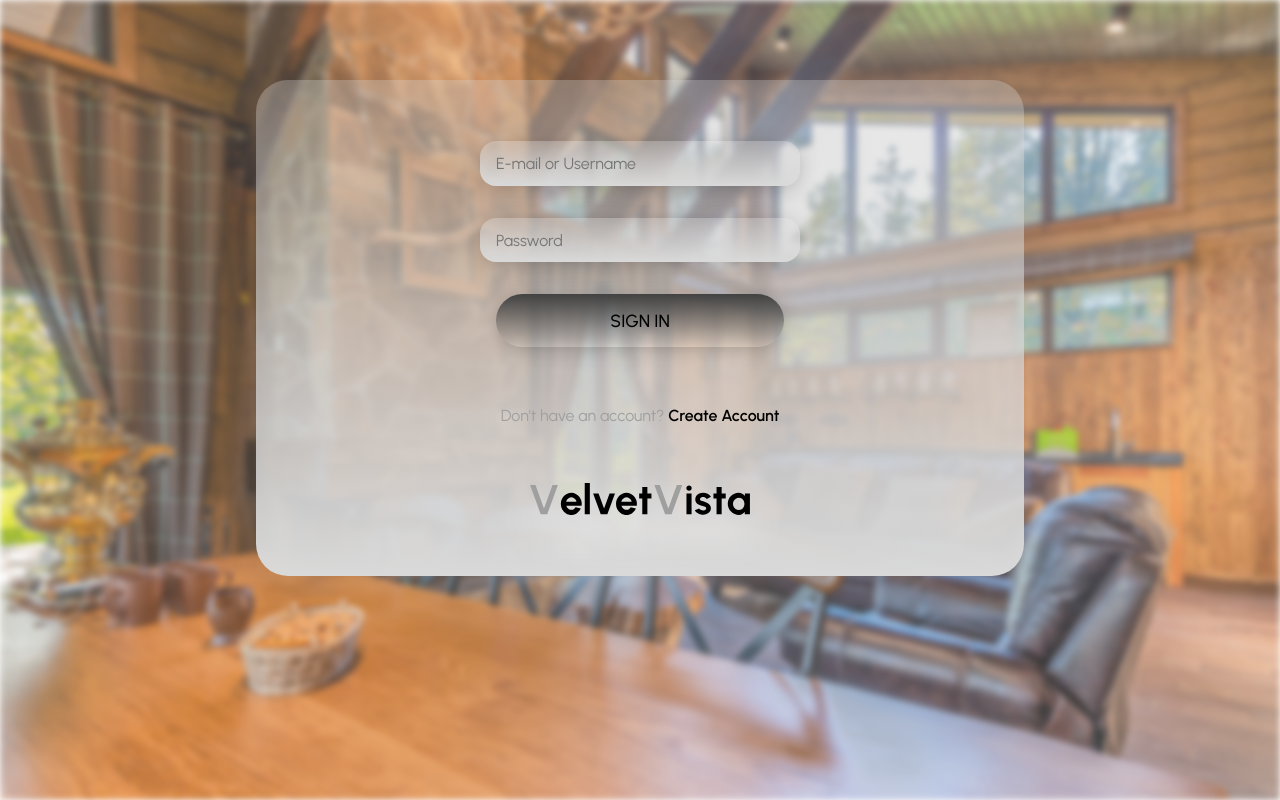
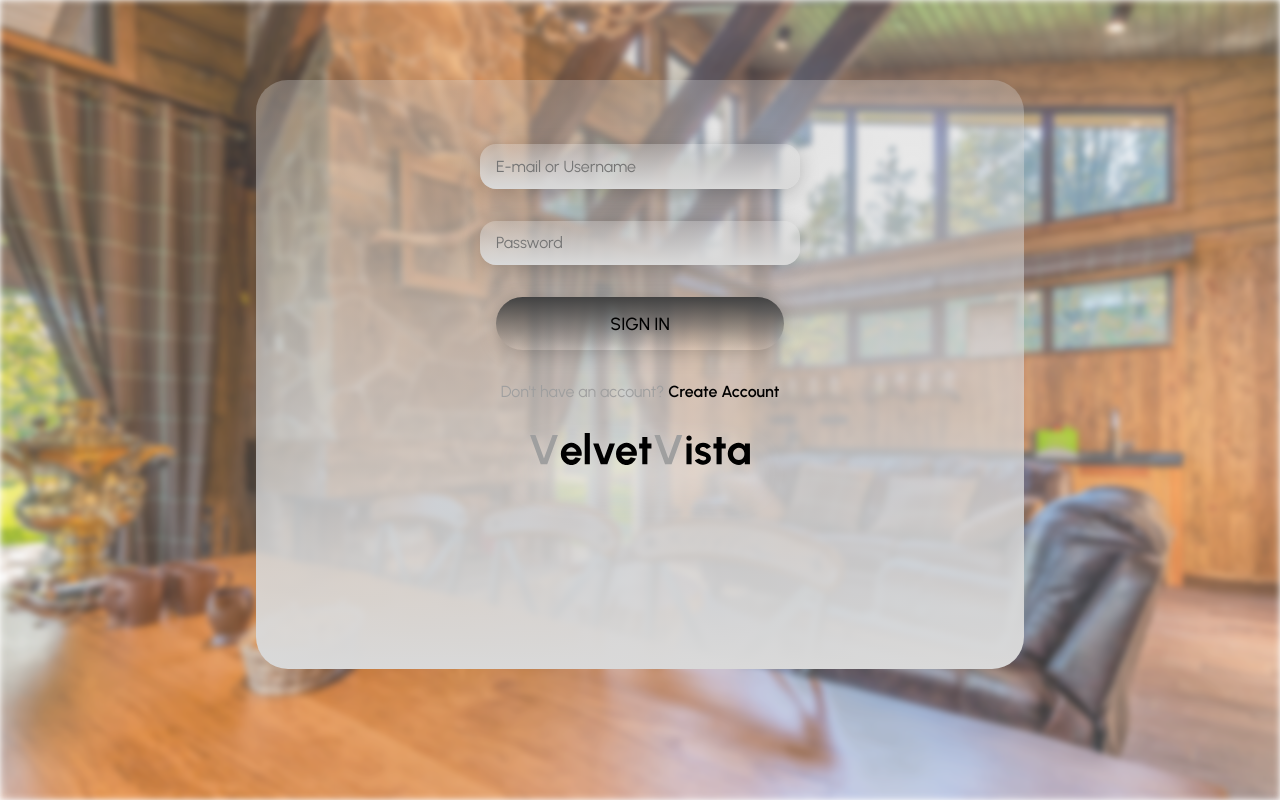
Before and after one commit to niyasrad/VelvetVista, a React (Vite) app in the folder frontend/: page /signin in a window 1280 px wide. Built offline with nearby package versions, Linux system fonts and the light colour scheme; no server answers.

Commit message:
fix(repo): fromt-end refactor + gitignore mod

```diff
--- a/frontend/src/components/glass/Glass.styles.ts
+++ b/frontend/src/components/glass/Glass.styles.ts
@@ -3,6 +3,8 @@ import { styled } from "styled-components";
 export const GlassWrapper = styled.div`
     width: 100%;
     height: 100%;
+    overflow-y: auto;
+    padding: 1rem;
     display: flex;
     flex-direction: column;
     border-radius: 2rem;
--- a/frontend/src/components/home/homecontacts/HomeContacts.styles.ts
+++ b/frontend/src/components/home/homecontacts/HomeContacts.styles.ts
@@ -6,7 +6,6 @@ export const HomeContactsWrapper = styled.div`
     align-items: flex-start;
     justify-content: center;
     gap: 2rem;
-    padding: 2rem;
     box-sizing: border-box;
     height: 100%;
     max-height: 100%;
@@ -17,8 +16,9 @@ export const HomeContactsChats = styled.div`
     flex-direction: column;
     width: 50%;
     height: 100%;
+    gap: 2rem;
     overflow-y: auto;
-    gap: 2rem;
+    overscroll-behavior: contain;
 
     @media only screen and (max-width: 690px) {
         width: 100%;
--- a/frontend/src/containers/home/Home.styles.ts
+++ b/frontend/src/containers/home/Home.styles.ts
@@ -15,6 +15,7 @@ export const HomeContent = styled.div`
     width: 80%;
     max-width: 80rem;
     height: 100%;
+    max-height: 100%;
     display: flex;
     flex-direction: column;
     padding: 1rem;
@@ -24,15 +25,15 @@ export const HomeContent = styled.div`
     border-radius: 2rem;
     margin: auto;
 
-    @media only screen and (max-width: 990px) {
+    @media only screen and (max-width: 690px) {
         width: 95%;
         padding: 1.5rem;
     }
 `
 
 export const HomeRest = styled.div`
-    height: 100%;
+    overflow-y: auto;
+    min-height: calc(100% - 6rem);
     width: 100%;
     box-sizing: border-box;
-    overflow-y: auto;
 `
--- a/frontend/src/containers/home/Home.tsx
+++ b/frontend/src/containers/home/Home.tsx
@@ -26,7 +26,7 @@ export default function Home() {
                 setting="hallone"
             />
             <HomeContent>
-                { <HomeSearch />}
+                { isLoggedIn && <HomeSearch />}
                 <HomeRest>
                     <Glass children={<HomeContacts />} />
                 </HomeRest>
--- a/frontend/src/containers/user/user.styles.ts
+++ b/frontend/src/containers/user/user.styles.ts
@@ -2,12 +2,15 @@ import { styled } from "styled-components";
 
 export const SignWrapper = styled.div`
     width: 100%;
+    height: 100%;
     padding: 2rem 0;
     box-sizing: border-box;
 `
 
 export const SignContent = styled.div`
     width: 60%;
+    height: 80%;
+    max-height: 80%;
     max-width: 80rem;
     margin: 3rem auto;
 
@@ -19,18 +22,20 @@ export const SignContent = styled.div`
 
     @media only screen and (max-width: 990px) {
         width: 100%;
+        height: 90%;
+        max-height: 90%;
     }
 `
 
 export const SignerInsance = styled.div`
-    height: 50vh;
     display: flex;
     flex-direction: column;
     align-items: center;
     justify-content: space-around;
-    padding: 3rem 0;
+    padding: 3rem 1rem;
     gap: 2rem;
     color: #9F9F9F;
+    text-align: center;
 
     a {
         text-decoration: none;
@@ -54,7 +59,7 @@ export const SignFieldInstance = styled.input`
     box-sizing: border-box;
     color: #9F9F9F;
     width: 20rem;
-    max-width: 80%;
+    max-width: 90%;
     border: none;
     box-shadow: 0px 4px 21px -3px rgba(0, 0, 0, 0.25);
     font-size: 1em;
@@ -68,7 +73,7 @@ export const SignFieldSubmit = styled.button`
     padding: 1rem;
     color: ${ props => props.theme.text };
     width: 18rem;
-    max-width: 85%;
+    max-width: 100%;
     border: none;
     box-shadow: 0px 4px 21px -3px rgba(0, 0, 0, 0.25);
     font-size: 1.1em;
--- a/frontend/src/index.css
+++ b/frontend/src/index.css
@@ -5,3 +5,13 @@
     padding: 0;
     font-family: 'Urbanist', sans-serif;
 }
+
+body {
+    height: 100vh;
+    width: 100%;
+}
+
+#root {
+    height: 100%;
+    width: 100%;
+}
```
Also changed, not shown: 1 other file (tests, documents, lock files or other folders).
